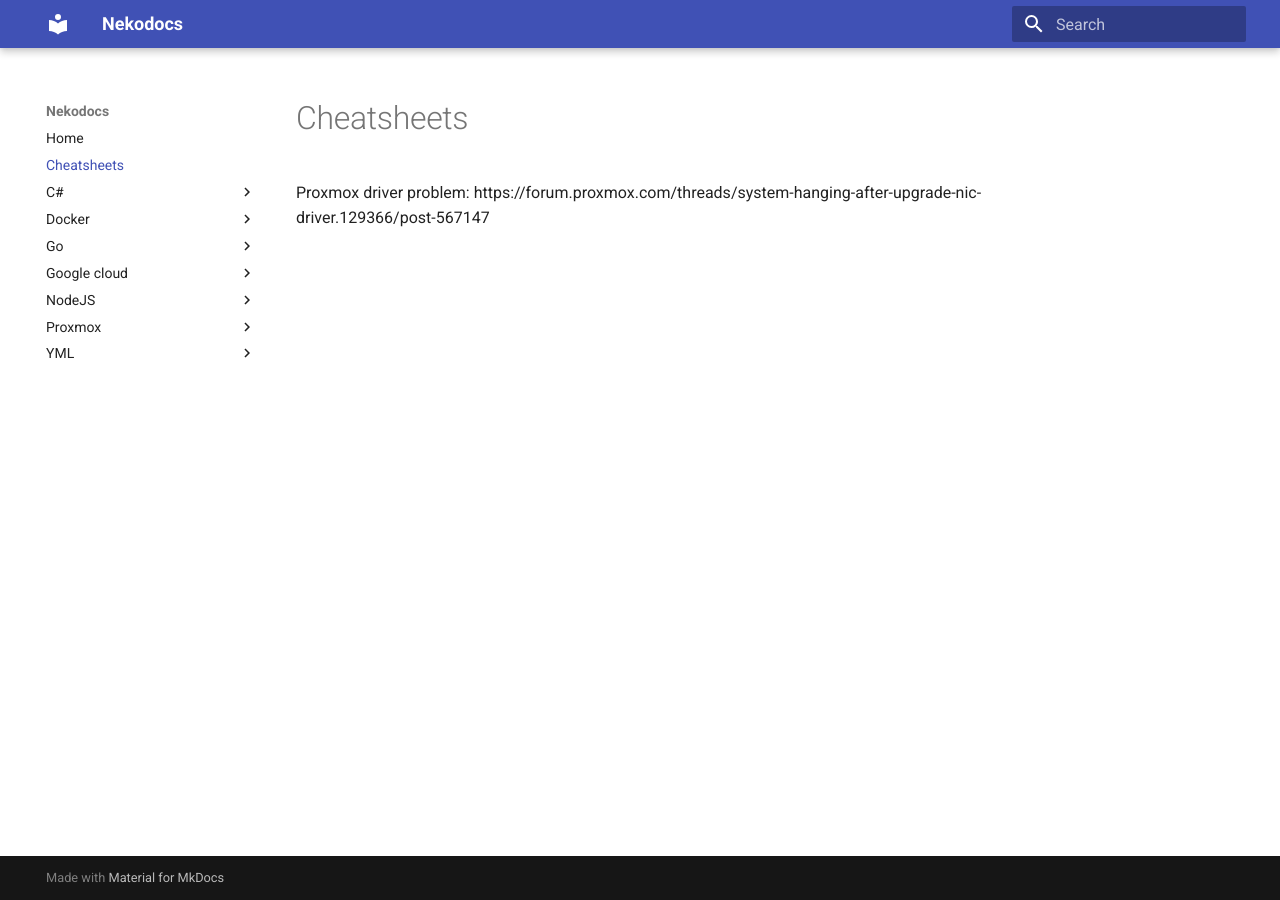
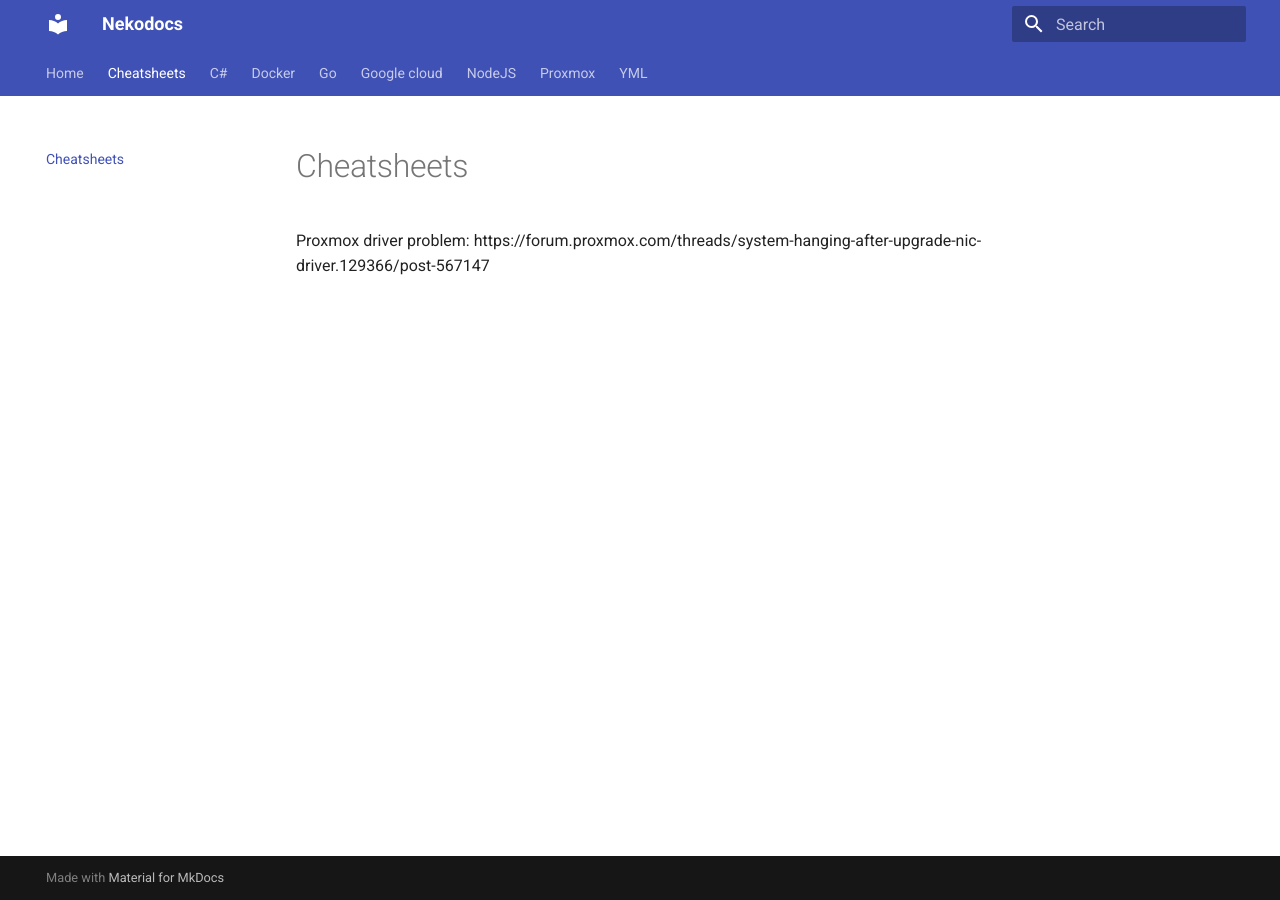
Before and after one commit to NekoLuka/raneto-wiki-files, an MkDocs documentation site: the page built from docs/cheatsheets.md, in a window 1280 px wide. Built offline with MkDocs 1.6.1 and Material for MkDocs 9.7.7, drawn with Linux system fonts in a browser that asks for light colours.

Commit message:
Update mkdocs.yml

```diff
--- a/mkdocs.yml
+++ b/mkdocs.yml
@@ -1,6 +1,11 @@
 site_name: Nekodocs
 theme:
   name: material
+  palette:
+    accent: cyan
+  features:
+    - navigation.tabs
+    - navigation.tracking
 nav:
   - Home: index.md
   - Cheatsheets: cheatsheets.md
```
